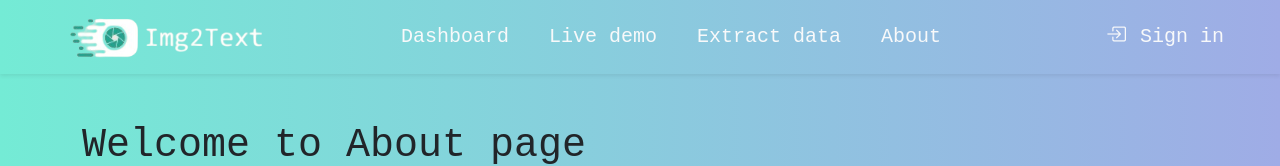
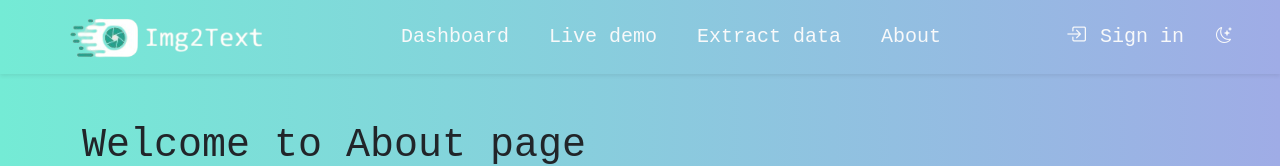
Before and after one commit to lisette-glez/spend-trail, a Nuxt app: page / in a window 1280 px wide. Shown: the top 166 px of the page. Built offline with nearby package versions, Linux system fonts and the light colour scheme; no server answers.

Commit message:
add color mode feature

```diff
--- a/app.vue
+++ b/app.vue
@@ -1,5 +1,6 @@
 <template>
   <div>
+    <NuxtLoadingIndicator />
     <NuxtLayout>
       <NuxtPage />
     </NuxtLayout>
--- a/assets/css/main.css
+++ b/assets/css/main.css
@@ -1,6 +1,10 @@
 body {
     font-family: monospace;
     background-image: linear-gradient(to right, #74ebd5 0%, #9face6 100%);
+}
+
+.dark-mode body {
+    background-image: linear-gradient(to right, #196456 0%,#4e5a92 100%)!important;
 }
 
 .email-btn {
--- /dev/null
+++ b/components/ColorModeSwitch.vue
@@ -0,0 +1,32 @@
+<script setup lang="ts">
+const colorMode = useColorMode();
+const onClick = () =>
+  colorMode.value === "light"
+    ? (colorMode.preference = "dark")
+    : (colorMode.preference = "light");
+</script>
+
+<template>
+  <ColorScheme>
+    <template v-if="colorMode.value === 'dark'">
+      <span
+        ><i
+          class="bi-sun cs-pointer text-light"
+          name="light-mode"
+          @click="onClick"
+        ></i
+      ></span>
+      <span class="visually-hidden">Light Mode</span>
+    </template>
+    <template v-else>
+      <span
+        ><i
+          class="bi-moon-stars cs-pointer text-light"
+          name="dark-mode"
+          @click="onClick"
+        ></i
+      ></span>
+      <span class="visually-hidden">Dark Mode</span>
+    </template>
+  </ColorScheme>
+</template>
--- a/components/Header.vue
+++ b/components/Header.vue
@@ -44,7 +44,7 @@ const logout = async () => {
         >
       </li>
     </ul>
-    <ul class="navbar-nav ms-auto">
+    <ul class="navbar-nav ms-auto pe-4">
       <div v-if="user">
         <li class="nav-item dropdown">
           <a
@@ -86,5 +86,6 @@ const logout = async () => {
         </li>
       </div>
     </ul>
+    <ColorModeSwitch />
   </nav>
 </template>
--- a/nuxt.config.ts
+++ b/nuxt.config.ts
@@ -4,7 +4,7 @@ export default defineNuxtConfig({
     "bootstrap/dist/css/bootstrap.css",
     "bootstrap-icons/font/bootstrap-icons.css",
   ],
-  modules: ["@nuxtjs/supabase", "@nuxt/image"],
+  modules: ["@nuxtjs/supabase", "@nuxt/image", "@nuxtjs/color-mode"],
   plugins: [{ src: "~/plugins/bootstrap.js", mode: "client" }],
   image: {
     providers: {
--- a/package.json
+++ b/package.json
@@ -10,6 +10,7 @@
   },
   "devDependencies": {
     "@nuxt/devtools": "latest",
+    "@nuxtjs/color-mode": "^3.3.2",
     "@nuxtjs/supabase": "^1.1.5",
     "nuxt": "^3.7.1"
   },
```
Also changed, not shown: 1 other file (tests, documents, lock files or other folders).
